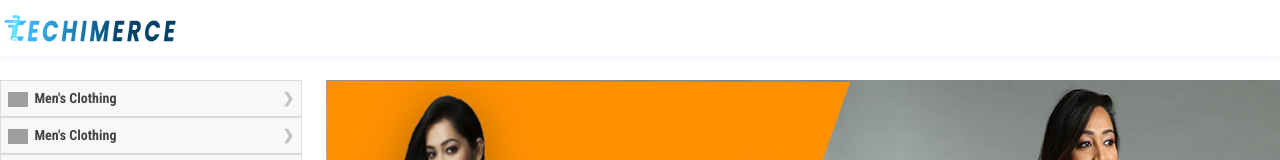
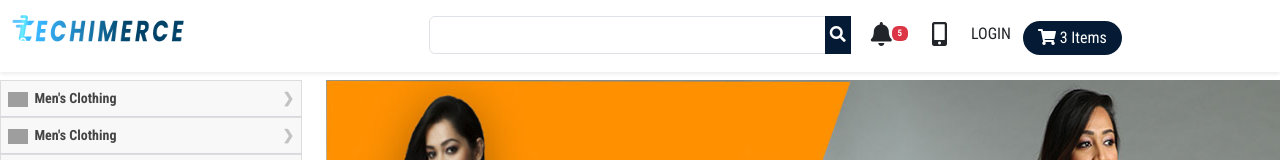
Before and after one commit to Techiro-id/Front-End-Techimerce, a React (Create React App) app: page / in a window 1280 px wide. Shown: the top 160 px of the page. Built offline with nearby package versions, Linux system fonts and the light colour scheme; grey boxes are pictures that could not be loaded.

Commit message:
add: search form and login button on nav menu

```diff
--- a/src/assets/css/navMenuDesktop.css
+++ b/src/assets/css/navMenuDesktop.css
@@ -4,7 +4,7 @@
 }
 .cart-btn{
     padding: 5px 15px 5px 15px;
-    color: #FAFDFB;
+    color: #FFFFFF;
     border-radius: 20px !important;
     border:0.5px solid #051b35;
     background: #051b35 !important;
--- a/src/components/common/NavMenuDesktop.jsx
+++ b/src/components/common/NavMenuDesktop.jsx
@@ -1,5 +1,5 @@
 import React, { Component, Fragment } from 'react'
-import {Navbar,Container, Row, Col} from 'react-bootstrap';
+import {Navbar, Container, Row, Col, Button} from 'react-bootstrap';
 import Logo from '../../assets/images/techimerce.png';
 import {Link} from "react-router-dom";
 
@@ -10,17 +10,28 @@ import {Link} from "react-router-dom";
 <div className="TopSectionDown">
 <Navbar fixed={"top"} className="navbar" bg="light">
 
-    <Container fluid={"true"}>
+    <Container fluid={"true"} className="fixed-top shadow-sm p-2 mb-0 bg-white">
          <Row>
               <Col lg={4} md={4} sm={12} xs={12}>
               <Link to="/"> <img className="nav-logo" src={Logo} /> </Link>
               </Col>
 
-              <Col lg={4} md={4} sm={12} xs={12}>
+              <Col className="p-1 mt-1" lg={4} md={4} sm={12} xs={12}>
+                   <div className="input-group w-100">
+                   <input type="text" className="form-control" />
+                   <Button type="button" className="btn site-btn"><i className="fa fa-search"> </i>
+                   </Button>
+                   </div>
               </Col>
 
-              <Col lg={4} md={4} sm={12} xs={12}>
-              </Col>
+              <Col className="p-1 mt-1" lg={4} md={4} sm={12} xs={12}>
+                   <Link to="/" className="btn"><i className="fa h4 fa-bell"></i><sup><span className="badge text-white bg-danger">5</span></sup>
+                   </Link>
+                   <a className="btn"><i className="fa h4 fa-mobile-alt"></i></a>
+                   <Link to="/" className="h4 btn">LOGIN</Link>
+
+                   <Button className="cart-btn"><i className="fa fa-shopping-cart"></i> 3 Items </Button>
+               </Col>
 
          </Row>
 
```
